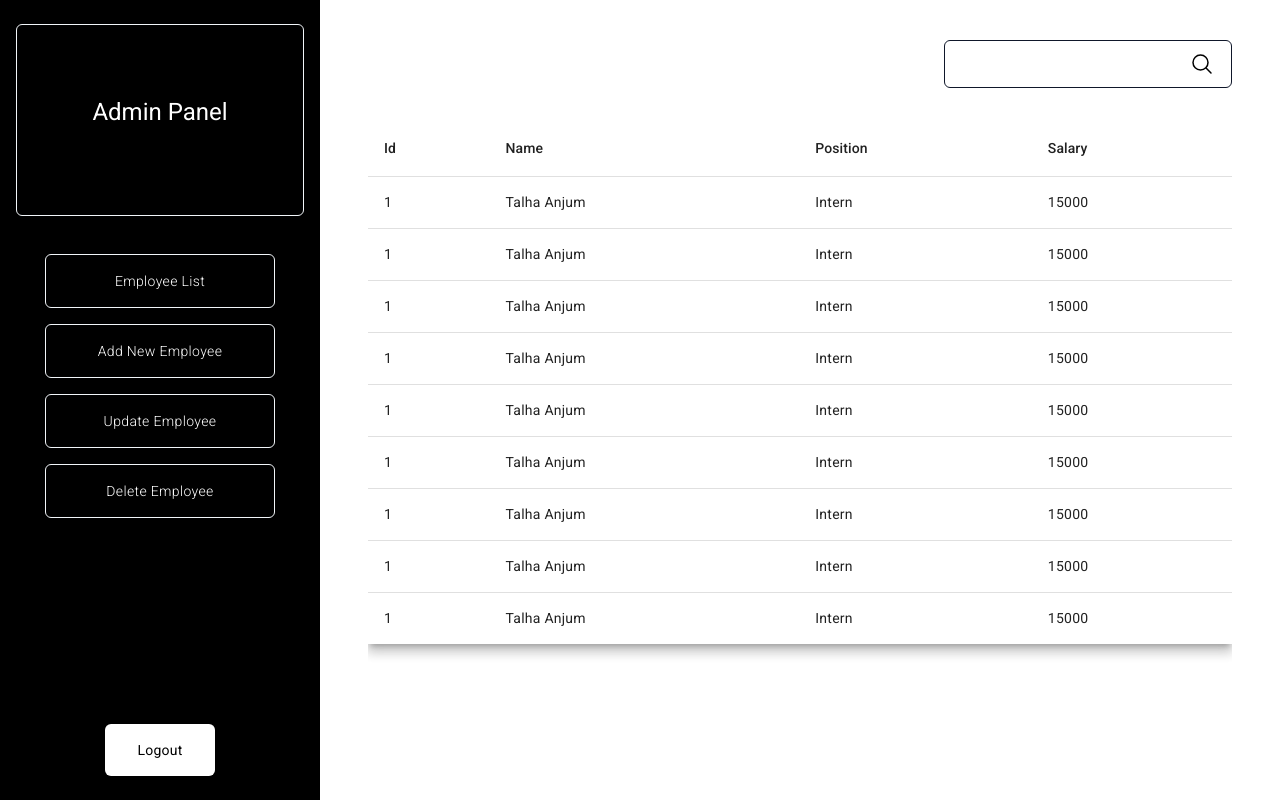
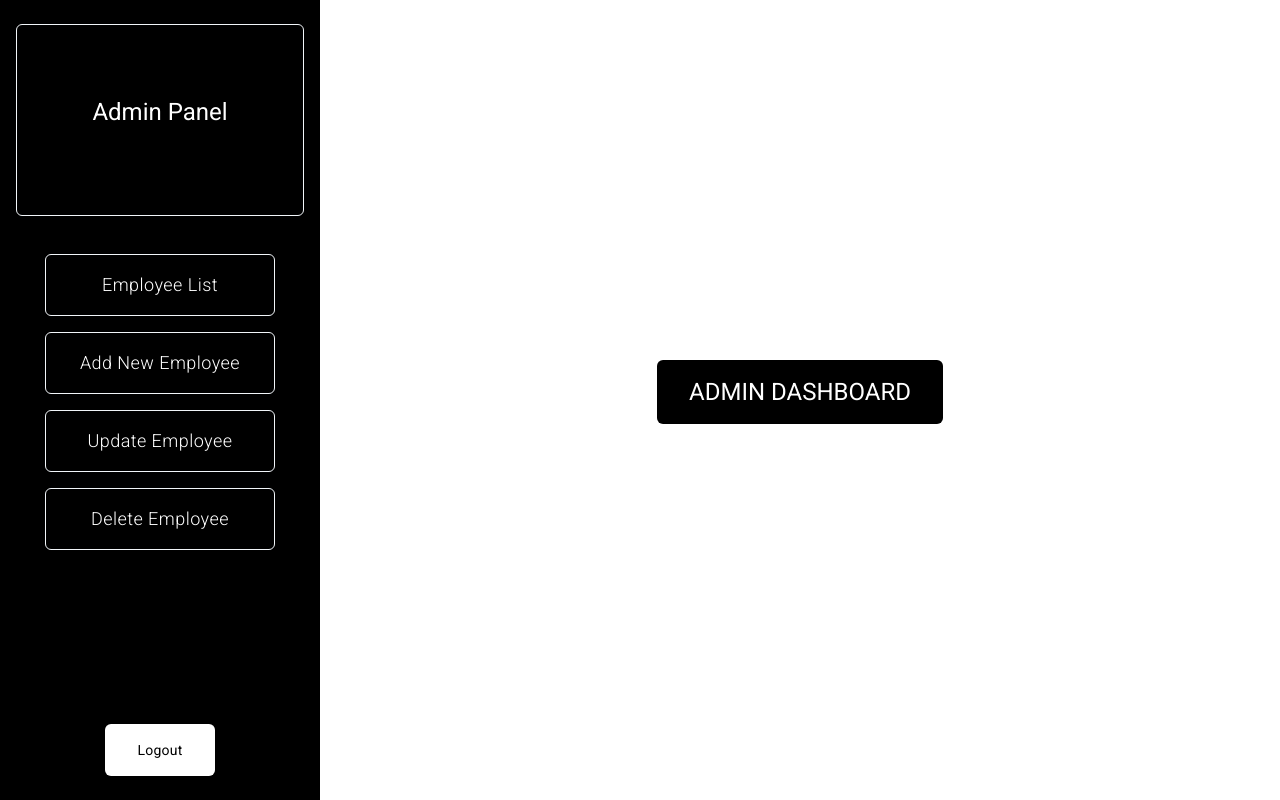
Before and after one commit to Sagarmikeylevi/admin-panel----FE, an Angular app: page / in a window 1280 px wide. Built offline with nearby package versions, Linux system fonts and the light colour scheme.

Commit message:
add: delete section

```diff
--- a/src/app/app-routing.module.ts
+++ b/src/app/app-routing.module.ts
@@ -3,11 +3,15 @@ import { RouterModule, Routes } from '@angular/router';
 import { EmployeListComponent } from './core/employe-list/employe-list.component';
 import { AddNewEmployeeComponent } from './core/add-new-employee/add-new-employee.component';
 import { UpdateEmployeeComponent } from './core/update-employee/update-employee.component';
+import { DeleteEmployeeComponent } from './core/delete-employee/delete-employee.component';
+import { AdmindashboardComponent } from './core/admindashboard/admindashboard.component';
 
 const routes: Routes = [
-  { path: '', component: EmployeListComponent },
+  { path: '', component: AdmindashboardComponent },
+  { path: 'employee-list', component: EmployeListComponent },
   { path: 'add', component: AddNewEmployeeComponent },
   { path: 'update', component: UpdateEmployeeComponent },
+  { path: 'delete', component: DeleteEmployeeComponent },
 ];
 
 @NgModule({
--- a/src/app/app.contants.ts
+++ b/src/app/app.contants.ts
@@ -1,6 +1,18 @@
 export const NAV_LIST = [
-  'Employee List',
-  'Add New Employee',
-  'Update Employee',
-  'Delete Employee',
+  {
+    route: 'employee-list',
+    title: 'Employee List',
+  },
+  {
+    route: 'add',
+    title: 'Add New Employee',
+  },
+  {
+    route: 'update',
+    title: 'Update Employee',
+  },
+  {
+    route: 'delete',
+    title: 'Delete Employee',
+  },
 ];
--- a/src/app/app.module.ts
+++ b/src/app/app.module.ts
@@ -11,6 +11,8 @@ import { AddNewEmployeeComponent } from './core/add-new-employee/add-new-employe
 import { MatInputModule } from '@angular/material/input';
 import { EmployeeFormComponent } from './shared/employee-form/employee-form.component';
 import { UpdateEmployeeComponent } from './core/update-employee/update-employee.component';
+import { DeleteEmployeeComponent } from './core/delete-employee/delete-employee.component';
+import { AdmindashboardComponent } from './core/admindashboard/admindashboard.component';
 
 @NgModule({
   declarations: [
@@ -20,6 +22,8 @@ import { UpdateEmployeeComponent } from './core/update-employee/update-employee.
     AddNewEmployeeComponent,
     EmployeeFormComponent,
     UpdateEmployeeComponent,
+    DeleteEmployeeComponent,
+    AdmindashboardComponent,
   ],
   imports: [
     BrowserModule,
--- /dev/null
+++ b/src/app/core/admindashboard/admindashboard.component.html
@@ -0,0 +1,7 @@
+<section class="w-[75vw] h-full flex justify-center items-center">
+  <h1
+    class="text-2xl font-thin px-8 py-4 bg-black text-white uppercase rounded-md"
+  >
+    Admin Dashboard
+  </h1>
+</section>
--- /dev/null
+++ b/src/app/core/delete-employee/delete-employee.component.html
@@ -0,0 +1,14 @@
+<section class="w-[75vw] h-full relative">
+  <div
+    class="absolute top-[5%] left-[50%] translate-y-[-5%] translate-x-[-50%] w-full flex flex-row space-x-4 justify-center items-center"
+  >
+    <input
+      type="text"
+      placeholder="Enter the employee id"
+      class="w-[30%] h-12 border-[1px] border-slate-900 rounded-md outline-none px-4"
+    />
+    <button class="h-12 px-6 bg-black text-white text-sm rounded-md">
+      Delete Employee
+    </button>
+  </div>
+</section>
--- a/src/app/core/sidebar/sidebar.component.html
+++ b/src/app/core/sidebar/sidebar.component.html
@@ -1,19 +1,21 @@
 <section
   class="w-[25vw] h-screen bg-black flex flex-col items-center py-6 gap-[5%]"
 >
-  <header
+  <a
+    routerLink="/"
     class="w-[90%] h-[30%] flex justify-center items-center border-[1px] border-slate-100 rounded-md"
   >
     <h1 class="text-xl text-white font-semibold">Admin Panel</h1>
-  </header>
+  </a>
 
   <ul class="w-[90%] h-[65%] flex flex-col gap-4 items-center">
-    <li
-      class="w-[80%] py-4 text-white border-[1px] border-slate-100 rounded-md tetx-lg font-thin hover:bg-white hover:text-black transition-all duration-200 ease-in-out cursor-pointer tracking-wide text-center"
+    <a
+      class="w-[80%] py-4 text-white border-[1px] border-slate-100 rounded-md text-lg font-thin hover:bg-white hover:text-black transition-all duration-200 ease-in-out cursor-pointer tracking-wide text-center"
       *ngFor="let list of navList"
+      [routerLink]="list.route"
     >
-      {{ list }}
-    </li>
+      {{ list.title }}
+    </a>
   </ul>
 
   <button class="mt-4 px-8 py-4 rounded-md bg-white text-black text-sm">
--- a/src/app/core/sidebar/sidebar.component.ts
+++ b/src/app/core/sidebar/sidebar.component.ts
@@ -7,5 +7,8 @@ import { NAV_LIST } from 'src/app/app.contants';
   styleUrls: ['./sidebar.component.css'],
 })
 export class SidebarComponent {
-  navList: string[] = NAV_LIST;
+  navList: {
+    route: string;
+    title: string;
+  }[] = NAV_LIST;
 }
```
Also changed, not shown: src/app/core/admindashboard/admindashboard.component.ts (added, +10 -0 lines), src/app/core/delete-employee/delete-employee.component.ts (added, +10 -0 lines), src/app/core/admindashboard/admindashboard.component.css (added), src/app/core/delete-employee/delete-employee.component.css (added), 2 other files (tests, documents, lock files or other folders).
